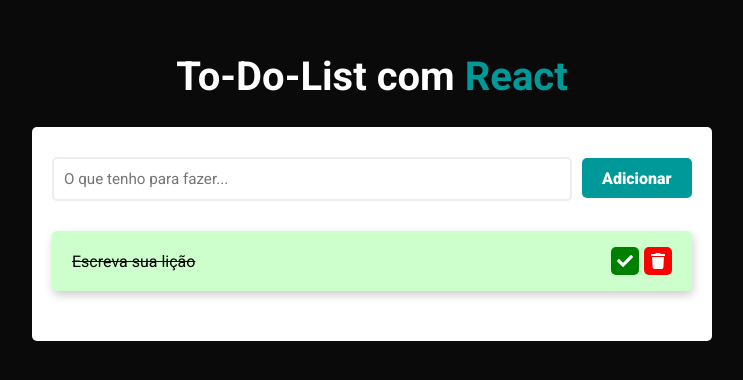
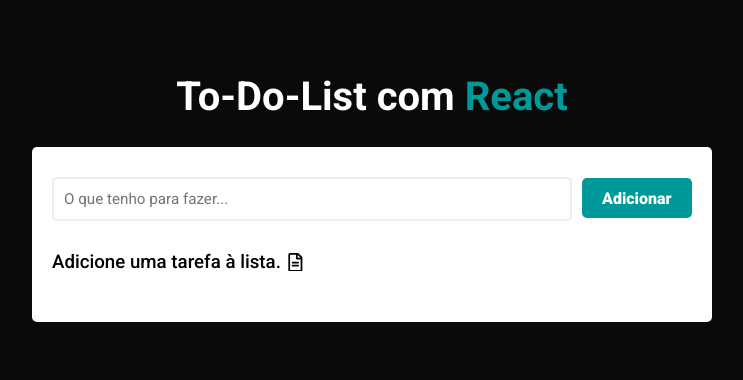
Before and after one commit to nickzmoro/To-Do-List-ReactJS, a React (Vite) app: page / in a window 1280 px wide. Shown: the part 204-584 px from the top of the page, without its empty margins (268-1011 px from the left). Built offline with nearby package versions, Linux system fonts and the light colour scheme.

Commit message:
finalized to-do-list

```diff
--- a/src/App.jsx
+++ b/src/App.jsx
@@ -3,26 +3,32 @@
 
 import { Container, ToDoList, Input, Button, ListItem, Title } from './styles.js'
 
-import { FaTrash, FaCheck } from "react-icons/fa";
+import { FaTrash, FaCheck, FaRegFileAlt } from "react-icons/fa";
 
 function App() {
-  const [list, setList] = useState([{ id: uuid(), task: "Escreva sua lição", finished: true }]);
+  const [list, setList] = useState([]);
   const [inputTask, setInputTask] = useState("");
 
   function inputMudou(event) {
+
     setInputTask(event.target.value)
+
   }
 
   function cliqueiNoBotao() {
+
     /* Spread Operator
       -> Mantém os itens anteriores + o novo item
     */
-    setList([...list, { id: uuid(), task: inputTask, finished: false }])
+    if (inputTask) {
+      setList([...list, { id: uuid(), task: inputTask, finished: false }])
+    }
+
   }
 
   function completeTask(id) {
 
-    const newList = list.map( item => (
+    const newList = list.map(item => (
       item.id === id ? { ...item, finished: !item.finished } : item
     ))
 
@@ -32,7 +38,7 @@
 
   function deleteTask(id) {
 
-    const deleteList = list.filter( item => item.id !== id)
+    const deleteList = list.filter(item => item.id !== id)
 
     setList(deleteList)
 
@@ -45,21 +51,25 @@
         <Input onChange={inputMudou} type="text" placeholder='O que tenho para fazer...' />
         <Button onClick={cliqueiNoBotao}>Adicionar</Button>
 
-        {
-          <ul>
-            {
-              list.map(item => (
+
+        <ul>
+          {
+            list.length > 0 ? (
+              list.map((item) => (
                 <ListItem isFinished={item.finished} key={item.id}>
                   <li>{item.task}</li>
                   <div>
-                    <FaCheck className='btn-check' onClick={() => completeTask(item.id)}/>
-                    <FaTrash className='btn-delete' onClick={() => deleteTask(item.id)}/>
+                    <FaCheck className='btn-check' onClick={() => completeTask(item.id)} />
+                    <FaTrash className='btn-delete' onClick={() => deleteTask(item.id)} />
                   </div>
                 </ListItem>
               ))
-            }
-          </ul>
-        }
+            ) : (
+              <h3>Adicione uma tarefa à lista. <FaRegFileAlt /></h3>
+            )
+          }
+        </ul>
+
       </ToDoList>
     </Container>
   )
--- a/src/styles.js
+++ b/src/styles.js
@@ -20,6 +20,13 @@
     ul {
         padding: 0;
         margin-top: 30px;
+
+        h3 {
+            display: flex;
+            align-items: center;
+            gap: 5px;
+            font-weight: 500;
+        }
     }
 `
 
@@ -49,6 +56,10 @@
     border: none;
     color: #fff;
     cursor: pointer;
+
+    &:hover {
+        filter: grayscale(0.3);
+    }
 `
 
 export const ListItem = styled.div`
```
